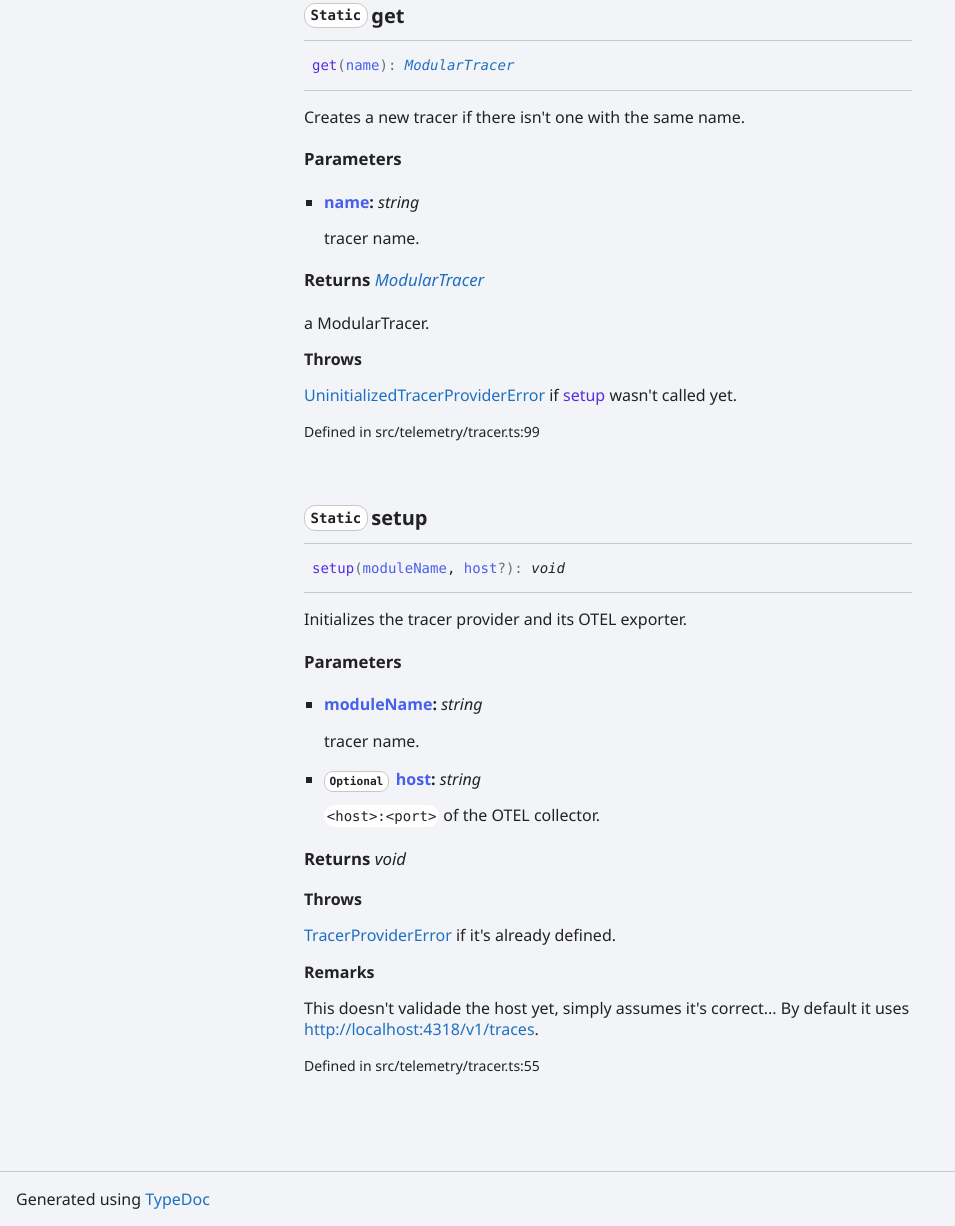
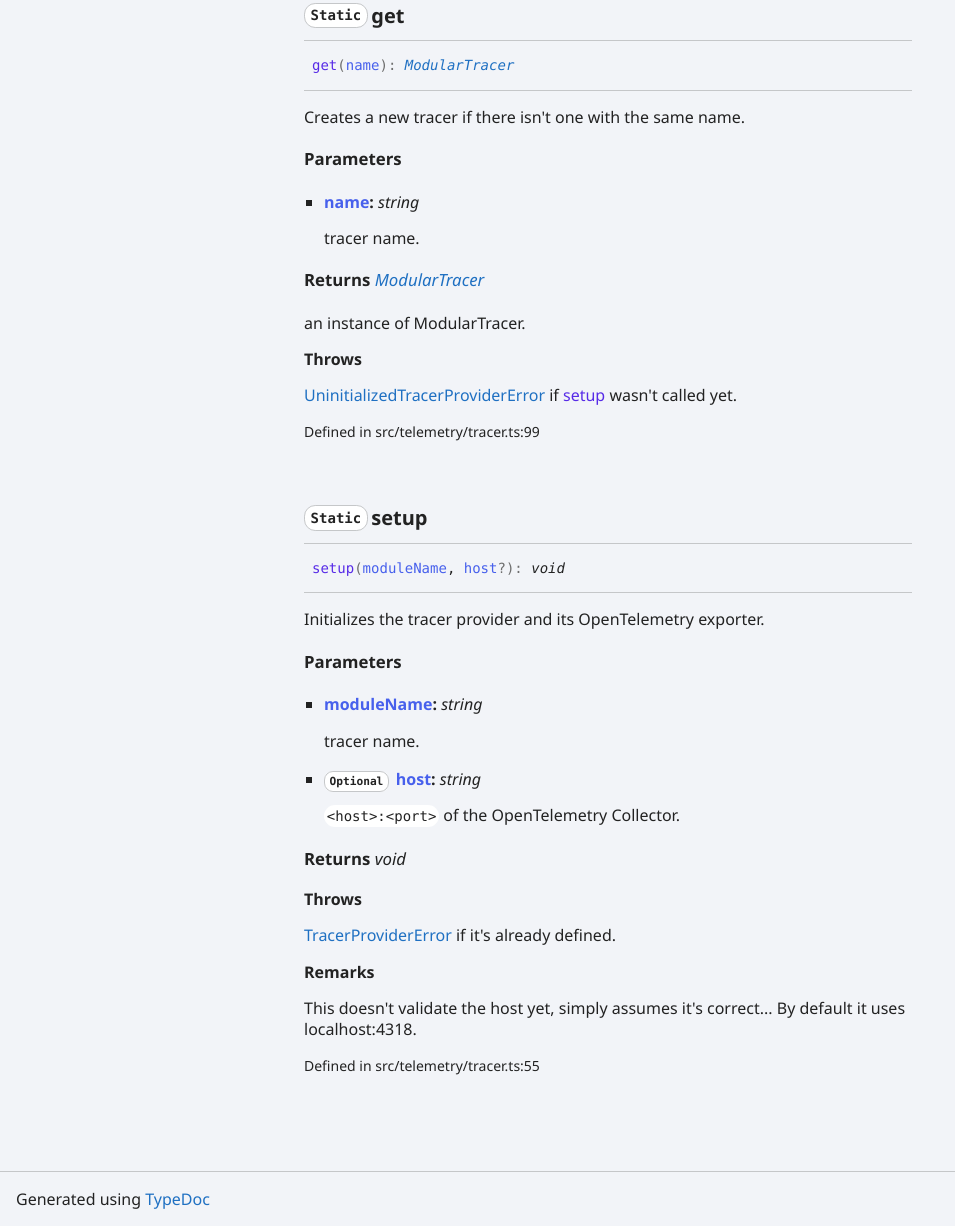
Before and after one commit to ffortefct/tracing-lib, a website: page docs/classes/ModularTracer.html in a window 1280 px wide. Shown: the part 2584-3810 px from the top of the page, without its empty margins (0-955 px from the left). Drawn offline with Linux system fonts and the light colour scheme.

Commit message:
fix typos and some changes

```diff
--- a/docs/classes/ModularTracer.html
+++ b/docs/classes/ModularTracer.html
@@ -106,14 +106,14 @@
 <div class="tsd-comment tsd-typography"></div></li>
 <li>
 <h5><code class="tsd-tag ts-flagOptional">Optional</code> <span class="tsd-kind-parameter">rethrow</span>: <span class="tsd-signature-type">boolean</span><span class="tsd-signature-symbol"> = true</span></h5>
-<div class="tsd-comment tsd-typography"><p>indicates if the catched exception should be rethrow or not.</p>
+<div class="tsd-comment tsd-typography"><p>indicates if the catched exception should be rethrown or not.</p>
 </div>
 <div class="tsd-comment tsd-typography"></div></li></ul></div>
 <h4 class="tsd-returns-title">Returns <span class="tsd-signature-type ">Promise</span><span class="tsd-signature-symbol">&lt;</span><span class="tsd-signature-type">any</span><span class="tsd-signature-symbol">&gt;</span></h4><p>the result of fn.</p>
 
 <div class="tsd-comment tsd-typography">
 <h4>Remarks</h4><p>You don&#39;t need to explicitly end the span, this function does it for you.
-If <a href="ModularTracer.html#startAsyncSpan" class="tsd-kind-method">startAsyncSpan</a> isn&#39;t called inside an active span (without options.ctx set), it creates an indepentent one.</p>
+If <a href="ModularTracer.html#startAsyncSpan" class="tsd-kind-method">startAsyncSpan</a> isn&#39;t called inside an active span (without Options.ctx set), it creates an indepentent one.</p>
 </div><aside class="tsd-sources">
 <ul>
 <li>Defined in src/telemetry/tracer.ts:164</li></ul></aside></li></ul></section>
@@ -148,7 +148,7 @@ If <a href="ModularTracer.html#startAsyncSpan" class="tsd-kind-method">startAsyn
 <div class="tsd-comment tsd-typography"><p>tracer name.</p>
 </div>
 <div class="tsd-comment tsd-typography"></div></li></ul></div>
-<h4 class="tsd-returns-title">Returns <a href="ModularTracer.html" class="tsd-signature-type tsd-kind-class">ModularTracer</a></h4><p>a ModularTracer.</p>
+<h4 class="tsd-returns-title">Returns <a href="ModularTracer.html" class="tsd-signature-type tsd-kind-class">ModularTracer</a></h4><p>an instance of ModularTracer.</p>
 
 <div class="tsd-comment tsd-typography">
 <h4>Throws</h4><p><a href="UninitializedTracerProviderError.html" class="tsd-kind-class">UninitializedTracerProviderError</a> if <a href="ModularTracer.html#setup" class="tsd-kind-method">setup</a> wasn&#39;t called yet.</p>
@@ -160,7 +160,7 @@ If <a href="ModularTracer.html#startAsyncSpan" class="tsd-kind-method">startAsyn
 <ul class="tsd-signatures">
 <li class="tsd-signature tsd-anchor-link" id="setup.setup-1"><span class="tsd-kind-call-signature">setup</span><span class="tsd-signature-symbol">(</span><span class="tsd-kind-parameter">moduleName</span>, <span class="tsd-kind-parameter">host</span><span class="tsd-signature-symbol">?</span><span class="tsd-signature-symbol">)</span><span class="tsd-signature-symbol">: </span><span class="tsd-signature-type">void</span><a href="#setup.setup-1" aria-label="Permalink" class="tsd-anchor-icon"><svg viewBox="0 0 24 24"><use href="#icon-anchor"></use></svg></a></li>
 <li class="tsd-description">
-<div class="tsd-comment tsd-typography"><p>Initializes the tracer provider and its OTEL exporter.</p>
+<div class="tsd-comment tsd-typography"><p>Initializes the tracer provider and its OpenTelemetry exporter.</p>
 </div>
 <div class="tsd-parameters">
 <h4 class="tsd-parameters-title">Parameters</h4>
@@ -172,15 +172,15 @@ If <a href="ModularTracer.html#startAsyncSpan" class="tsd-kind-method">startAsyn
 <div class="tsd-comment tsd-typography"></div></li>
 <li>
 <h5><code class="tsd-tag ts-flagOptional">Optional</code> <span class="tsd-kind-parameter">host</span>: <span class="tsd-signature-type">string</span></h5>
-<div class="tsd-comment tsd-typography"><p><code>&lt;host&gt;:&lt;port&gt;</code> of the OTEL collector.</p>
+<div class="tsd-comment tsd-typography"><p><code>&lt;host&gt;:&lt;port&gt;</code> of the OpenTelemetry Collector.</p>
 </div>
 <div class="tsd-comment tsd-typography"></div></li></ul></div>
 <h4 class="tsd-returns-title">Returns <span class="tsd-signature-type">void</span></h4>
 <div class="tsd-comment tsd-typography">
 <h4>Throws</h4><p><a href="TracerProviderError.html" class="tsd-kind-class">TracerProviderError</a> if it&#39;s already defined.</p>
 
-<h4>Remarks</h4><p>This doesn&#39;t validade the host yet, simply assumes it&#39;s correct...
-By default it uses <a href="http://localhost:4318/v1/traces">http://localhost:4318/v1/traces</a>.</p>
+<h4>Remarks</h4><p>This doesn&#39;t validate the host yet, simply assumes it&#39;s correct...
+By default it uses localhost:4318.</p>
 </div><aside class="tsd-sources">
 <ul>
 <li>Defined in src/telemetry/tracer.ts:55</li></ul></aside></li></ul></section></section></div>
```
Also changed, not shown: docs/index.html (+4 -4 lines), src/telemetry/tracer.ts (+9 -9 lines), README.md, examples/README.md.
